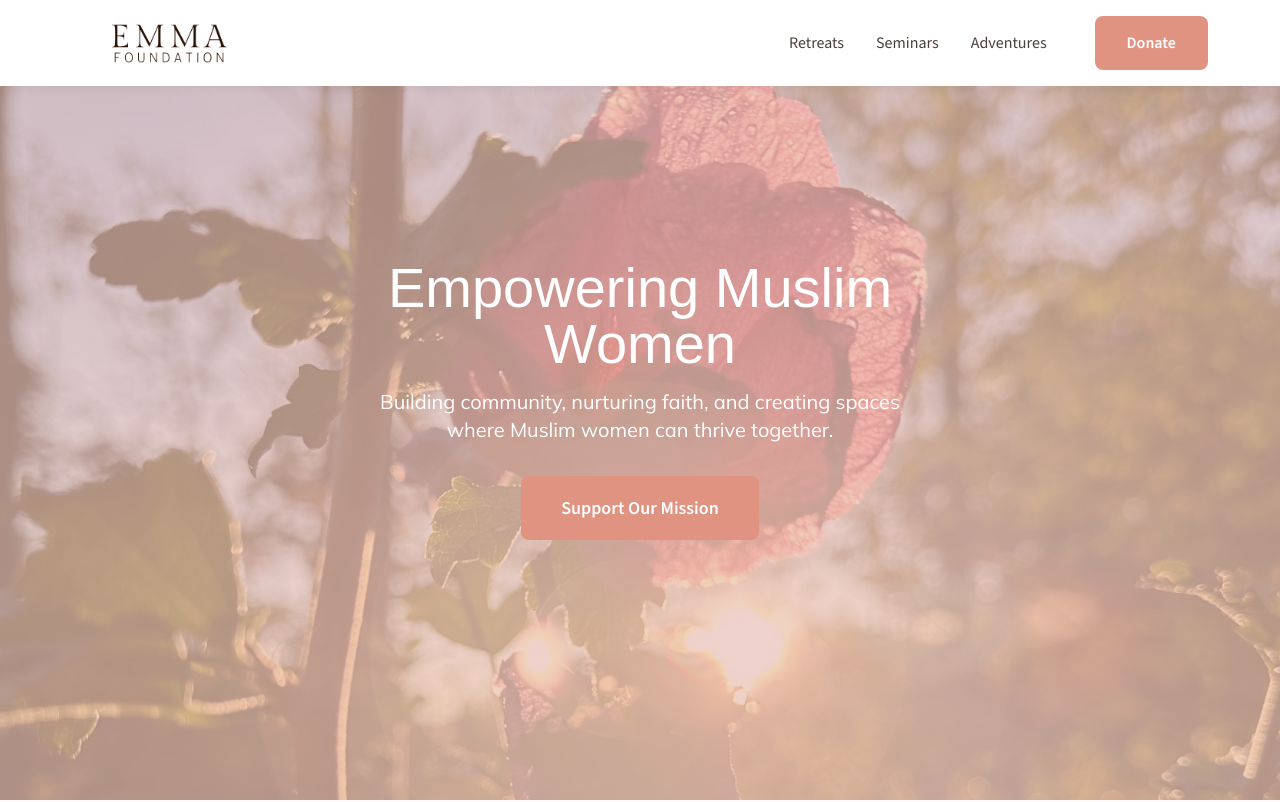
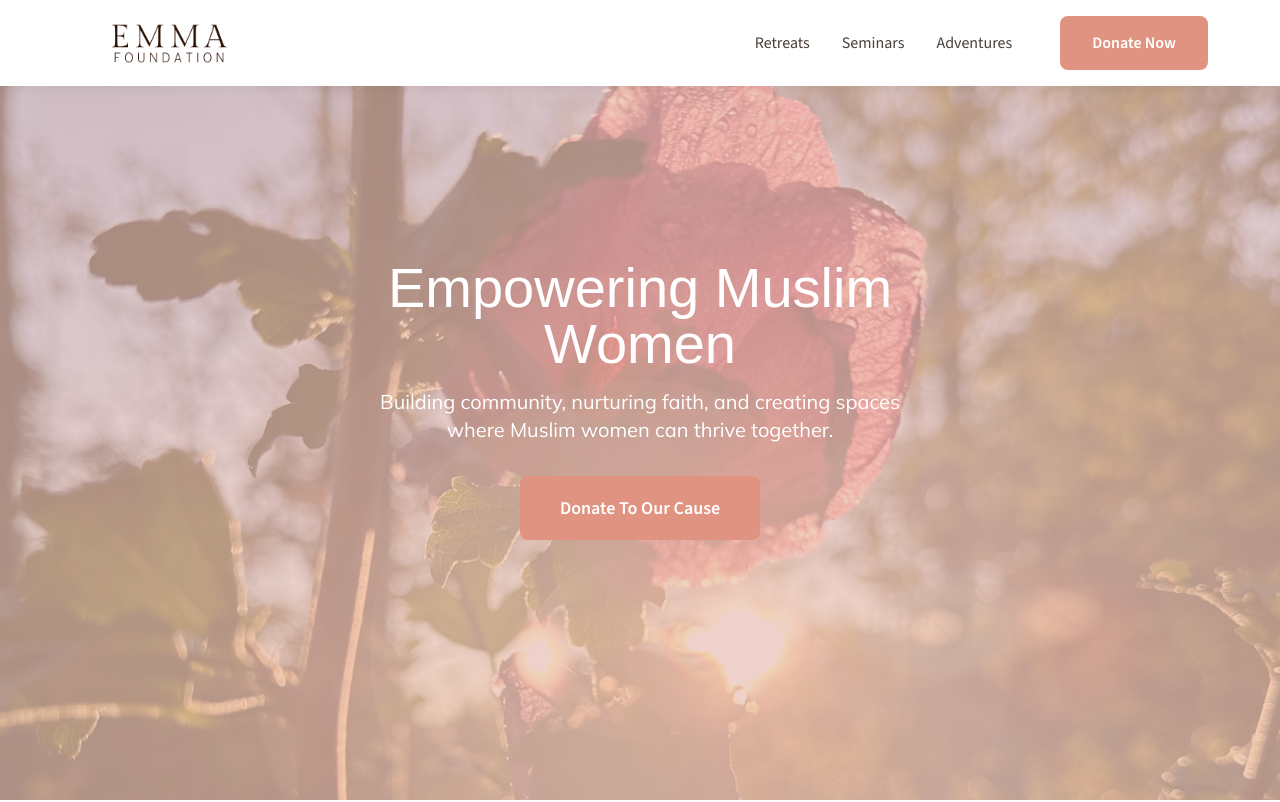
Before and after one commit to duhadev/empoweredmuslimah, a Next.js app: page / in a window 1280 px wide. Shown: the top 802 px of the page. Built offline with nearby package versions, Linux system fonts and the light colour scheme; a web font is replaced by a local one.

Commit message:
Updated button text

```diff
--- a/components/DonateButton.tsx
+++ b/components/DonateButton.tsx
@@ -11,7 +11,7 @@ export default function DonateButton() {
       className="inline-block px-10 py-[1.125rem] font-subheading text-lg font-semibold rounded-lg transition-colors bg-primary text-white hover:bg-dark"
       onClick={(e) => { e.preventDefault(); openDonationPopup(); }}
     >
-      Support Our Mission
+      Donate To Our Cause
     </a>
   );
 }
--- a/components/LayoutWrapper.tsx
+++ b/components/LayoutWrapper.tsx
@@ -77,7 +77,7 @@ function LayoutContent({ children }: { children: React.ReactNode }) {
                 className="ml-4 max-md:ml-0 max-md:w-full max-md:text-center inline-block px-8 py-3.5 bg-primary text-white rounded-lg font-subheading font-semibold hover:bg-dark transition-colors"
                 onClick={(e) => { closeMobileMenu(); handleDonateClick(e); }}
               >
-                Donate
+                Donate Now
               </a>
             </li>
           </ul>
```
